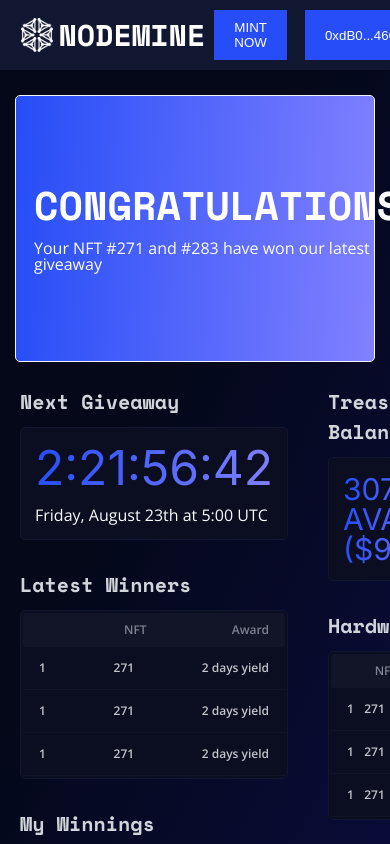
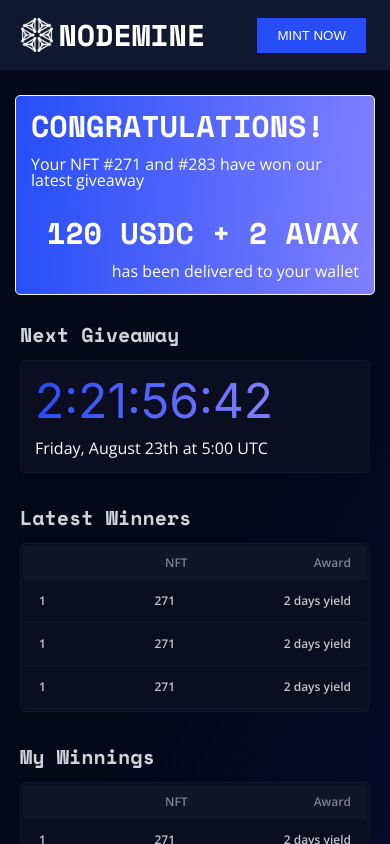
Before and after one commit to mhkhansahab/mine-app, a React (Create React App) app: page /home in a window 390 px wide. Shown: the top 844 px of the page. Built offline with nearby package versions, Linux system fonts and the light colour scheme.

Commit message:
mobile responsiveness

```diff
--- a/package.json
+++ b/package.json
@@ -15,6 +15,7 @@
     "@types/react-dom": "^17.0.11",
     "@types/redux-logger": "^3.0.9",
     "react": "^17.0.2",
+    "react-confetti": "^6.1.0",
     "react-dom": "^17.0.2",
     "react-redux": "^7.2.6",
     "react-router-dom": "^6.2.1",
--- a/src/pages/Home/components/Banner/index.tsx
+++ b/src/pages/Home/components/Banner/index.tsx
@@ -1,5 +1,7 @@
-import { FC } from "react";
+import { FC, useEffect, useState } from "react";
 import { styled } from "@mui/material/styles";
+import { useMediaQuery, useTheme } from "@mui/material";
+import Confetti from "react-confetti";
 
 const Container = styled("div")(({ theme }) => ({
   flex: "1",
@@ -11,6 +13,8 @@ const Container = styled("div")(({ theme }) => ({
   marginTop: "25px",
   borderRadius: "5px",
   border: "1px solid #F3F4F6",
+  flexWrap: "wrap",
+  position: "relative",
 }));
 
 const Heading = styled("div")(({ theme }) => ({
@@ -18,6 +22,11 @@ const Heading = styled("div")(({ theme }) => ({
   lineHeight: "40px",
   fontFamily: "Space Mono",
   fontWeight: "700",
+
+  [theme.breakpoints.down("sm")]: {
+    fontSize: "30px",
+    lineHeight: "30px",
+  },
 }));
 
 const SubHeading = styled("div")(({ theme }) => ({
@@ -29,9 +38,54 @@ const SubHeading = styled("div")(({ theme }) => ({
 }));
 
 const Banner: FC = () => {
+  const theme = useTheme();
+  const isMobile = useMediaQuery(theme.breakpoints.down("sm"));
+  const [bannerSize, setBannerSize] = useState({ width: 0, height: 0 });
+  const [isPoppersVisible, setIsPoppersVisible] = useState(true);
+
+  useEffect(() => {
+    const handleResize = () => {
+      let banner = document.getElementById("banner");
+      let size = banner?.getBoundingClientRect();
+      if (size) {
+        setBannerSize({
+          width: size.width,
+          height: size.height,
+        });
+      }
+    };
+    window.addEventListener("resize", handleResize);
+
+    return () => {
+      window.removeEventListener("resize", handleResize);
+    };
+  }, []);
+
+  useEffect(() => {
+    let banner = document.getElementById("banner");
+    let size = banner?.getBoundingClientRect();
+    if (size) {
+      setBannerSize({
+        width: size.width,
+        height: size.height,
+      });
+    }
+
+    setTimeout(() => {
+      setIsPoppersVisible(false);
+    }, 1000);
+  }, []);
+
   return (
-    <Container>
-      <div style={{ textAlign: "left", margin: "21px 18px" }}>
+    <Container id="banner">
+      <Confetti
+        width={bannerSize.width}
+        height={isMobile ? bannerSize.height - 25 : bannerSize.height}
+        numberOfPieces={isPoppersVisible ? 500 : 0}
+      ></Confetti>
+      <div
+        style={{ textAlign: "left", margin: isMobile ? "15px" : "21px 18px" }}
+      >
         <Heading>CONGRATULATIONS!</Heading>
         <SubHeading>
           Your NFT #271 and #283 have won our latest giveaway
@@ -39,7 +93,10 @@ const Banner: FC = () => {
       </div>
 
       <div
-        style={{ textAlign: "right", margin: "21px 18px", marginLeft: "auto" }}
+        style={{
+          textAlign: "right",
+          margin: isMobile ? "15px 15px 15px auto" : "21px 18px 21px auto",
+        }}
       >
         <Heading>120 USDC + 2 AVAX</Heading>
         <SubHeading>has been delivered to your wallet</SubHeading>
--- a/src/pages/Home/components/Navbar/index.tsx
+++ b/src/pages/Home/components/Navbar/index.tsx
@@ -2,6 +2,7 @@
 import { FC } from "react";
 import { styled } from "@mui/material/styles";
 import LogoIcon from "../../../../assets/LogoIcon.svg";
+import { useMediaQuery, useTheme } from "@mui/material";
 
 const Container = styled("div")(({ theme }) => ({
   width: "100%",
@@ -13,6 +14,7 @@ const Container = styled("div")(({ theme }) => ({
   top: "0",
   left: "0",
   right: "0",
+  zIndex: "1000",
 }));
 
 const Button = styled("button")(({ theme }) => ({
@@ -33,6 +35,9 @@ const Heading = styled("div")(({ theme }) => ({
 }));
 
 const Navbar: FC = () => {
+  const theme = useTheme();
+  const isMobile = useMediaQuery(theme.breakpoints.down("sm"));
+
   return (
     <Container>
       <div
@@ -50,7 +55,7 @@ const Navbar: FC = () => {
         style={{ marginLeft: "auto", display: "flex", paddingRight: "15px" }}
       >
         <Button>MINT NOW</Button>
-        <Button>0xdB0...4660</Button>
+        {!isMobile ? <Button>0xdB0...4660</Button> : null}
       </div>
     </Container>
   );
--- a/src/pages/Home/components/SubSection1/index.tsx
+++ b/src/pages/Home/components/SubSection1/index.tsx
@@ -14,6 +14,11 @@ const Container = styled("div")(({ theme }) => ({
   flex: "3",
   textAlign: "left",
   padding: "10px 20px",
+  minWidth: "400px",
+
+  [theme.breakpoints.down("sm")]: {
+    minWidth: "300px",
+  },
 }));
 
 const SubSection1: FC = () => {
--- a/src/pages/Home/components/SubSection2/index.tsx
+++ b/src/pages/Home/components/SubSection2/index.tsx
@@ -13,6 +13,11 @@ const Container = styled("div")(({ theme }) => ({
   flex: "3",
   textAlign: "left",
   padding: "10px 20px",
+  minWidth: "400px",
+
+  [theme.breakpoints.down("sm")]: {
+    minWidth: "300px",
+  },
 }));
 
 const SubSection2: FC = () => {
--- a/src/pages/Home/components/Subsection3/index.tsx
+++ b/src/pages/Home/components/Subsection3/index.tsx
@@ -1,78 +1,74 @@
 import { FC, useRef } from "react";
 import { styled } from "@mui/material/styles";
-import Tile from './../../../../components/Tile/index';
-import img from './../../../../assets/platinum.png';
-import leftArrow from './../../../../assets/left-arrow.png';
-import rightArrow from './../../../../assets/right-arrow.png';
+import Tile from "./../../../../components/Tile/index";
+import img from "./../../../../assets/platinum.png";
+import leftArrow from "./../../../../assets/left-arrow.png";
+import rightArrow from "./../../../../assets/right-arrow.png";
 
 const Container = styled("div")(({ theme }) => ({
-  position: 'relative',
-  userSelect: 'none',
-  width: '400px',
+  position: "relative",
+  userSelect: "none",
+  width: "400px",
   margin: "15px",
   borderRadius: "7px",
-  display: 'flex',
-  alignItems: 'flex-start',
-  overflowX: 'scroll',
-  '::-webkit-scrollbar': {
-    display: 'none'
-  }
+  display: "flex",
+  alignItems: "flex-start",
+  overflowX: "scroll",
+  "::-webkit-scrollbar": {
+    display: "none",
+  },
 }));
 
 const InnerContainer = styled("div")(({ theme }) => ({
-  marginTop: '40px',
+  marginTop: "40px",
   display: "flex",
   alignItems: "center",
-  cursor: 'grab'
+  cursor: "grab",
 }));
 
 const ButtonsContainer = styled("div")(({ theme }) => ({
-  position: 'absolute',
-  right: '0px',
-  top: '0px',
+  position: "absolute",
+  right: "0px",
+  top: "0px",
   display: "flex",
   alignItems: "center",
 }));
 
 const Button = styled("div")(({ theme }) => ({
-  width: '30px',
-  height: '30px',
-  background: '#111730',
-  cursor: 'pointer',
-  ':hover': {
-    background: '#152981'
-  }
+  width: "30px",
+  height: "30px",
+  background: "#111730",
+  cursor: "pointer",
+  ":hover": {
+    background: "#152981",
+  },
 }));
-
-
 
 const SubSection3: FC = () => {
   const ref: any = useRef();
 
   function scrollLeft(e: any) {
-    console.log(ref.current)
+    console.log(ref.current);
     console.log(ref.current.scrollLeft);
   }
 
   function scrollRight(e: any) {
-    console.log(ref.current)
+    console.log(ref.current);
     console.log(ref.current.scrollRight);
-
   }
 
   return (
     <Container>
       <ButtonsContainer>
-        <Button  onClick={scrollLeft}>
-          <img src={leftArrow} alt='Left Arrow' />
+        <Button onClick={scrollLeft}>
+          <img src={leftArrow} alt="Left Arrow" />
         </Button>
         <Button onClick={scrollRight}>
-          <img src={rightArrow} alt='Right Arrow' />
+          <img src={rightArrow} alt="Right Arrow" />
         </Button>
       </ButtonsContainer>
 
-      <InnerContainer
-        ref={ref}>
+      <InnerContainer ref={ref}>
         <Tile name="#283 - Platinum" imgUrl={img} />
         <Tile name="#283 - Platinum" imgUrl={img} />
         <Tile name="#283 - Platinum" imgUrl={img} />
--- a/src/pages/Home/index.tsx
+++ b/src/pages/Home/index.tsx
@@ -19,6 +19,7 @@ const Body = styled("div")(({ theme }) => ({
 const SectionsContainer = styled("div")(({ theme }) => ({
   width: "100%",
   display: "flex",
+  flexWrap: "wrap",
 }));
 
 const Index: FC = () => {
```
Also changed, not shown: 1 other file (tests, documents, lock files or other folders).
